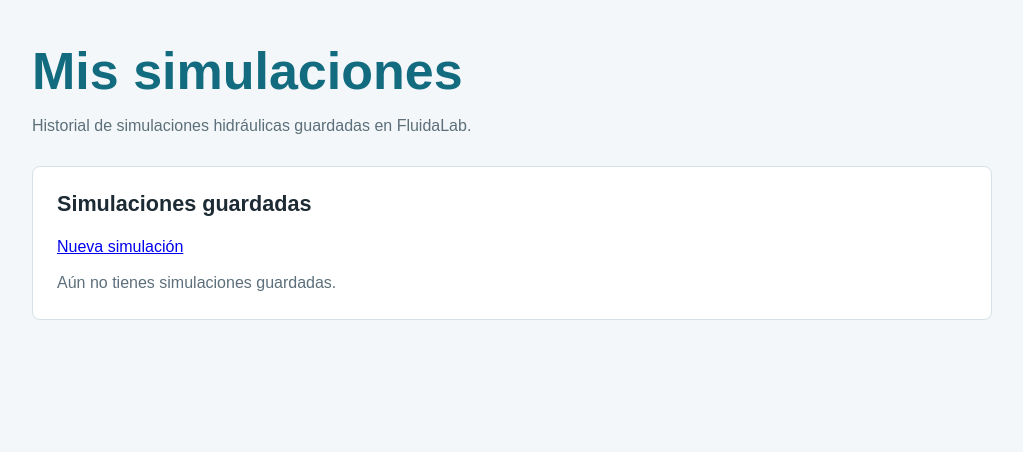
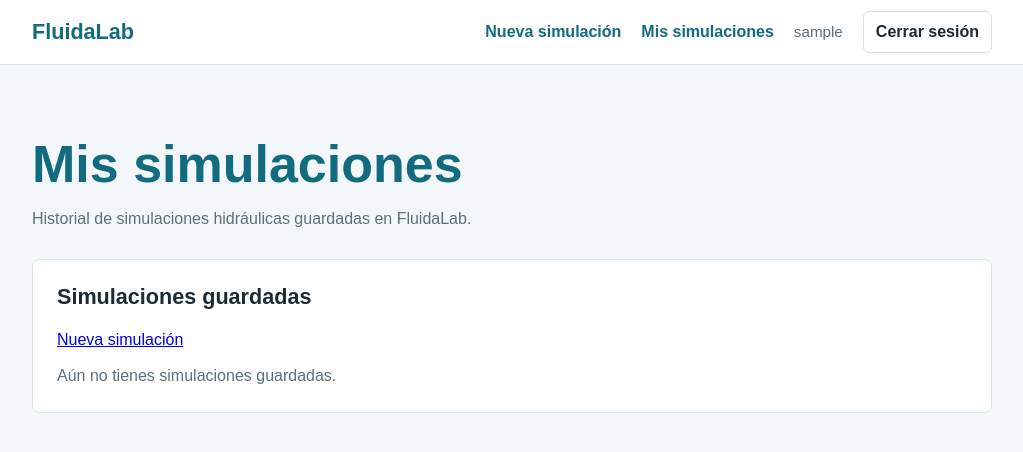
Before and after one commit to psv1977/simulador-fluidos, a Django app: page /simulations/mis-simulaciones/ in a window 1280 px wide. Shown: the top 452 px of the page, without its empty margins (128-1151 px from the left). Run offline with Django 5.2, Linux system fonts and the light colour scheme; the visitor is signed in with stand-in values (Sample User, id 1); data that the repository does not hold is empty.

Commit message:
feat: agregar autenticación y plantilla base

```diff
--- a/config/settings.py
+++ b/config/settings.py
@@ -116,3 +116,7 @@ USE_TZ = True
 # https://docs.djangoproject.com/en/6.0/howto/static-files/
 
 STATIC_URL = 'static/'
+
+
+LOGIN_REDIRECT_URL = "/simulations/"
+LOGOUT_REDIRECT_URL = "/accounts/login/"
--- a/config/urls.py
+++ b/config/urls.py
@@ -15,9 +15,22 @@ Including another URLconf
     2. Add a URL to urlpatterns:  path('blog/', include('blog.urls'))
 """
 from django.contrib import admin
+from django.contrib.auth import views as auth_views
 from django.urls import include, path
 
 urlpatterns = [
-    path('admin/', admin.site.urls),
+    path("admin/", admin.site.urls),
+    path(
+        "accounts/login/",
+        auth_views.LoginView.as_view(
+            template_name="registration/login.html",
+        ),
+        name="login",
+    ),
+    path(
+        "accounts/logout/",
+        auth_views.LogoutView.as_view(),
+        name="logout",
+    ),
     path("simulations/", include("simulations.urls")),
 ]
--- a/simulations/static/simulations/css/hydraulic_simulation.css
+++ b/simulations/static/simulations/css/hydraulic_simulation.css
@@ -21,6 +21,56 @@
             color: var(--text);
             font-family: Arial, Helvetica, sans-serif;
             line-height: 1.5;
+        }
+
+        .site-header {
+            background: var(--surface);
+            border-bottom: 1px solid var(--border);
+        }
+
+        .site-nav {
+            width: min(100% - 32px, 960px);
+            min-height: 64px;
+            margin: 0 auto;
+            display: flex;
+            align-items: center;
+            justify-content: space-between;
+            gap: 24px;
+        }
+
+        .brand {
+            color: var(--primary);
+            font-size: 1.35rem;
+            font-weight: 700;
+            text-decoration: none;
+            white-space: nowrap;
+        }
+
+        .nav-links {
+            display: flex;
+            align-items: center;
+            justify-content: flex-end;
+            gap: 20px;
+        }
+
+        .nav-links a {
+            color: var(--primary);
+            font-weight: 700;
+            text-decoration: none;
+        }
+
+        .nav-links a:hover,
+        .nav-links a:focus,
+        .brand:hover,
+        .brand:focus {
+            color: var(--primary-hover);
+            text-decoration: underline;
+        }
+
+        .user-info {
+            color: var(--muted);
+            font-size: 0.95rem;
+            white-space: nowrap;
         }
 
         main {
@@ -142,6 +192,21 @@
         }
 
         @media (max-width: 760px) {
+            .site-nav {
+                width: min(100% - 24px, 960px);
+                align-items: flex-start;
+                flex-direction: column;
+                gap: 10px;
+                padding: 14px 0;
+            }
+
+            .nav-links {
+                width: 100%;
+                justify-content: flex-start;
+                flex-wrap: wrap;
+                gap: 10px 16px;
+            }
+
             main {
                 width: min(100% - 24px, 960px);
                 padding: 28px 0;
@@ -177,3 +242,16 @@
             background: var(--surface-muted);
             font-weight: 700;
         }
+        .logout-button {
+            width: auto;
+            min-height: auto;
+            padding: 8px 12px;
+            background: transparent;
+            color: var(--text);
+            border: 1px solid var(--border);
+        }
+
+        .logout-button:hover,
+        .logout-button:focus {
+            background: var(--surface-muted);
+        }
--- /dev/null
+++ b/simulations/templates/simulations/base.html
@@ -0,0 +1,51 @@
+{% load static %}
+<!DOCTYPE html>
+<html lang="es">
+<head>
+    <meta charset="utf-8">
+    <meta name="viewport" content="width=device-width, initial-scale=1">
+    <title>{% block title %}FluidaLab{% endblock %}</title>
+
+    <link
+        rel="stylesheet"
+        href="{% static 'simulations/css/hydraulic_simulation.css' %}"
+    >
+</head>
+<body>
+    <header class="site-header">
+        <nav class="site-nav" aria-label="Navegación principal">
+            <a
+                class="brand"
+                href="{% url 'simulations:hydraulic_simulation' %}"
+            >
+                FluidaLab
+            </a>
+
+            <div class="nav-links">
+                <a href="{% url 'simulations:hydraulic_simulation' %}">
+                    Nueva simulación
+                </a>
+
+                <a href="{% url 'simulations:simulation_list' %}">
+                    Mis simulaciones
+                </a>
+
+                <span class="user-info">
+                    {{ request.user.username }}
+                </span>
+
+                <form method="post" action="{% url 'logout' %}">
+                    {% csrf_token %}
+                    <button type="submit" class="logout-button">
+                        Cerrar sesión
+                    </button>
+                </form>
+            </div>
+        </nav>
+    </header>
+
+    <main>
+        {% block content %}{% endblock %}
+    </main>
+</body>
+</html>
--- a/simulations/templates/simulations/simulation_list.html
+++ b/simulations/templates/simulations/simulation_list.html
@@ -1,15 +1,8 @@
-{% load static %}
-<!DOCTYPE html>
+{% extends "simulations/base.html" %}
 
-<html lang="es">
-<head>
-    <meta charset="utf-8">
-    <meta name="viewport" content="width=device-width, initial-scale=1">
-    <title>FluidaLab | Mis simulaciones</title>
-    <link rel="stylesheet" href="{% static 'simulations/css/hydraulic_simulation.css' %}">
-</head>
-<body>
-    <main>
+{% block title %}FluidaLab | Mis simulaciones{% endblock %}
+
+{% block content %}
     <header>
         <h1>Mis simulaciones</h1>
         <p>
@@ -40,18 +33,34 @@
                             <th scope="col">Estado</th>
                         </tr>
                     </thead>
+
                     <tbody>
                         {% for simulation in simulations %}
                             <tr>
-                                    <td>{{ simulation.created_at|date:"d/m/Y H:i" }}</td>
                                 <td>
-                                        <a href="{% url 'simulations:simulation_detail' simulation.pk %}">
+                                    {{ simulation.created_at|date:"d/m/Y H:i" }}
+                                </td>
+
+                                <td>
+                                    <a
+                                        href="{% url 'simulations:simulation_detail' simulation.pk %}"
+                                    >
                                         {{ simulation.title }}
                                     </a>
                                 </td>
-                                    <td>{{ simulation.diameter_m|floatformat:6 }}</td>
-                                    <td>{{ simulation.flow_rate_m3_s|floatformat:8 }}</td>
-                                    <td>{{ simulation.reynolds_number|floatformat:2 }}</td>
+
+                                <td>
+                                    {{ simulation.diameter_m|floatformat:6 }}
+                                </td>
+
+                                <td>
+                                    {{ simulation.flow_rate_m3_s|floatformat:8 }}
+                                </td>
+
+                                <td>
+                                    {{ simulation.reynolds_number|floatformat:2 }}
+                                </td>
+
                                 <td>
                                     {% if simulation.flow_regime == "LAMINAR" %}
                                         Laminar
@@ -63,7 +72,10 @@
                                         {{ simulation.flow_regime }}
                                     {% endif %}
                                 </td>
-                                    <td>{{ simulation.get_status_display }}</td>
+
+                                <td>
+                                    {{ simulation.get_status_display }}
+                                </td>
                             </tr>
                         {% endfor %}
                     </tbody>
@@ -73,6 +85,4 @@
             <p>Aún no tienes simulaciones guardadas.</p>
         {% endif %}
     </section>
-    </main>
-</body>
-</html>
+{% endblock %}
```
Also changed, not shown: simulations/templates/registration/login.html (added, +48 -0 lines), simulations/templates/simulations/hydraulic_simulation.html (+16 -17 lines), simulations/templates/simulations/simulation_detail.html (+4 -18 lines). Lines whose indentation alone changed are shown as unchanged.
